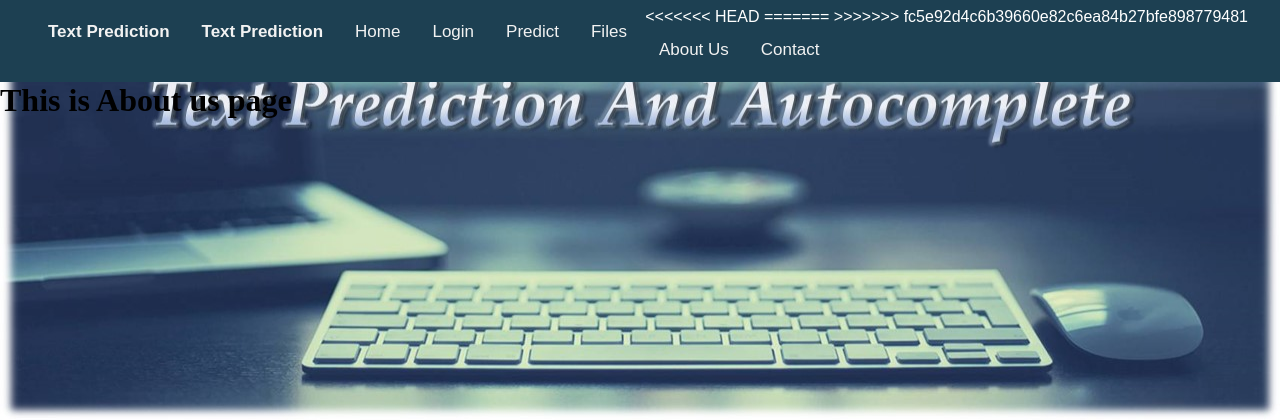
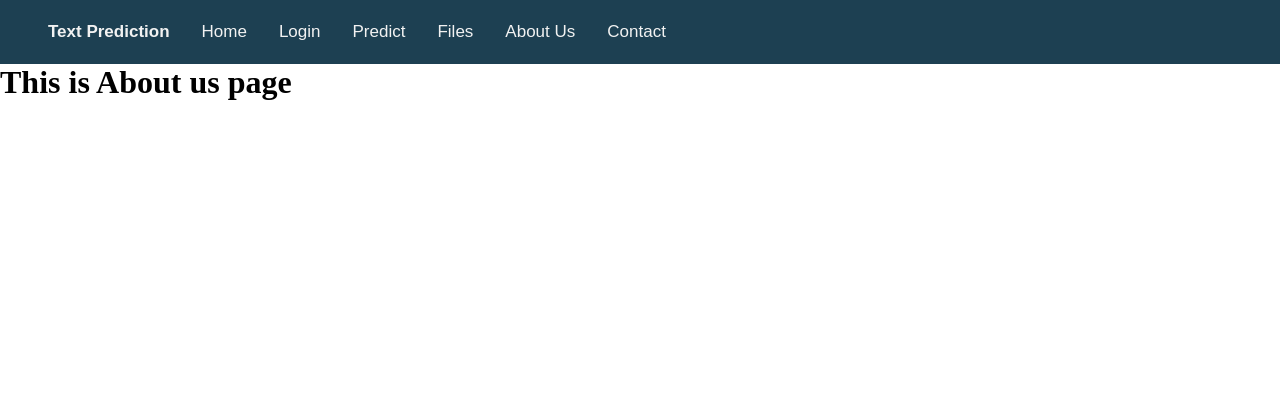
Before and after one commit to RutujaGurav07/text-prediction-using-roberta-, a Flask app: page /about in a window 1280 px wide. Shown: the top 420 px of the page. Run offline with Flask 2, Linux system fonts and the light colour scheme.

Commit message:
resolve merging confit

```diff
--- a/templates/layout.html
+++ b/templates/layout.html
@@ -9,13 +9,7 @@
     <link rel="stylesheet" href="../static/css/navstyle.css">
     <link rel="stylesheet" href="https://cdnjs.cloudflare.com/ajax/libs/font-awesome/4.7.0/css/font-awesome.min.css">
     <style>
-        body {
-            background-image: url('../static/photos/bg.jpg');
-            background-repeat: no-repeat;
-            background-size: cover;
-            background-position: center;
-            /* position: relative; */
-        }
+
     </style>
 </head>
 
@@ -23,12 +17,7 @@
     <div class="nav-bar">
 
         <div class="menu-right" id="myTopnav">
-<<<<<<< HEAD
             <a class="logo" href="\">Text Prediction </a>
-=======
-            <a class="logo" href="\" >Text Prediction </a>
-
->>>>>>> fc5e92d4c6b39660e82c6ea84b27bfe898779481
             <a href='\home'>Home</a>
             <a href='\login'>Login</a>
             <a href='\predict'>Predict</a>
```
